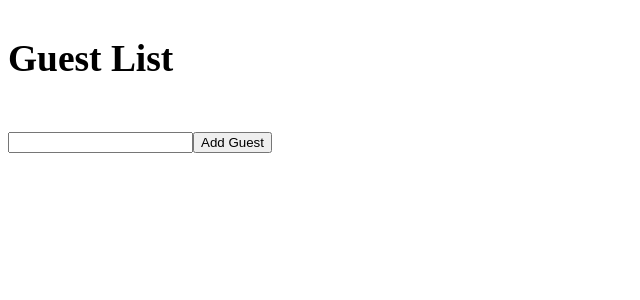
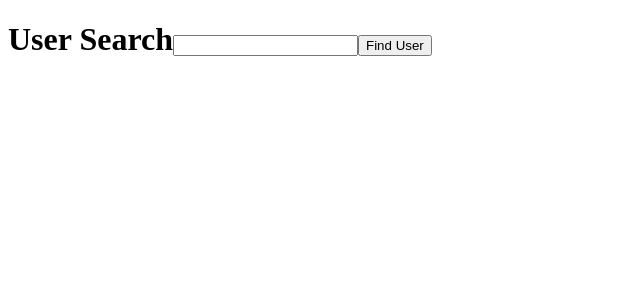
Before and after one commit to Stoneshishang/React-TS-basics-example, a React (Create React App) app: page / in a window 1280 px wide. Shown: the top 300 px of the page, without its empty margins (0-640 px from the left). Built offline with nearby package versions, Linux system fonts and the light colour scheme.

Commit message:
initialize state either by type inference or customized types with generics.

```diff
--- a/src/index.tsx
+++ b/src/index.tsx
@@ -1,11 +1,11 @@
 import ReactDOM from "react-dom";
-import GuestList from "./state/GuestList";
+import UserSearch from "./state/UserSearch";
 
 const App = () => {
   return (
     <div>
       <h1>
-        <GuestList />
+        <UserSearch />
       </h1>
     </div>
   );
--- /dev/null
+++ b/src/state/UserSearch.tsx
@@ -0,0 +1,34 @@
+import { useState } from "react";
+
+const users = [
+  { name: "Shang", age: 20 },
+  { name: "Nina", age: 40 },
+  { name: "Leo", age: 30 },
+];
+
+const UserSearch: React.FC = () => {
+  const [name, setName] = useState("");
+  const [user, setUser] = useState<{ name: string; age: number } | undefined>();
+
+  const onClick = () => {
+    const foundUser = users.find((user) => {
+      return user.name === name;
+    });
+
+    setUser(foundUser);
+  };
+
+  return (
+    <div>
+      User Search
+      <input value={name} onChange={(e) => setName(e.target.value)} />
+      <button onClick={onClick}>Find User</button>
+      <div>
+        {user && user.name}
+        {user && user.age}
+      </div>
+    </div>
+  );
+};
+
+export default UserSearch;
```
